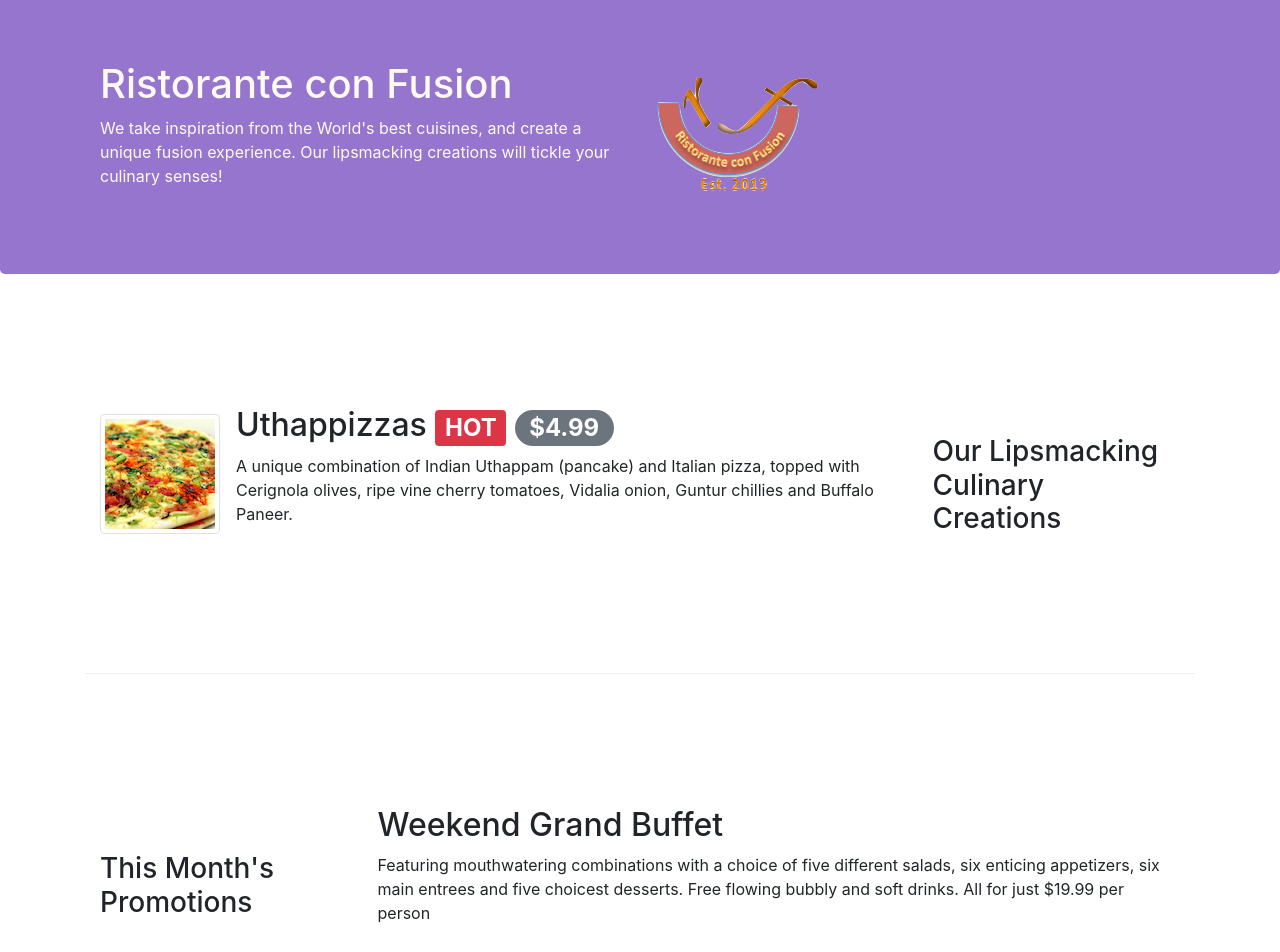
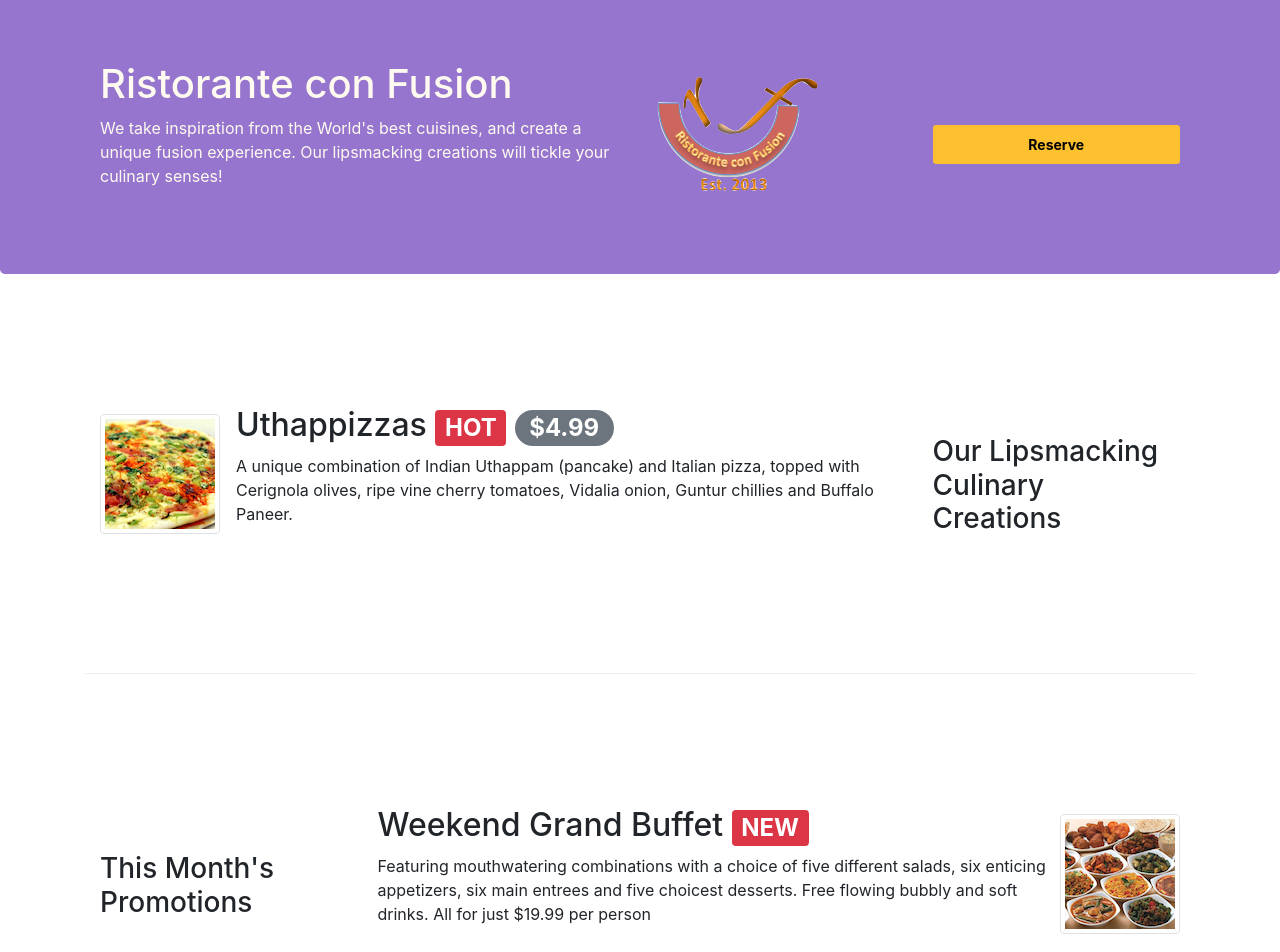
Before and after one commit to CodeXMalinga/conFusion, a website: page index.html in a window 1280 px wide. Shown: the part 60-1012 px from the top of the page. Drawn offline with nearby package versions, Linux system fonts and the light colour scheme.

Commit message:
Assignment 2 Completed Version

```diff
--- a/index.html
+++ b/index.html
@@ -86,6 +86,15 @@
           <div class="col-12 col-sm align-self-center">
             <img src="./img/logo.png" alt="loga" class="img-fluid" />
           </div>
+          <div class="col-sm align-self-center text-xl mt-4">
+            <a
+              href="#reserve"
+              role="button"
+              class="btn btn-sm btn-block p-2 font-weight-bold text-black"
+              style="background-color: #fdc02f; color: black"
+              >Reserve</a
+            >
+          </div>
         </div>
       </div>
     </header>
@@ -122,13 +131,24 @@
           <h3>This Month's Promotions</h3>
         </div>
         <div class="col col-sm col-md">
-          <h2>Weekend Grand Buffet</h2>
+          <div class="media">
+            <div class="media-body">
+              <h2 class="mt-0">
+                Weekend Grand Buffet <span class="badge badge-danger">NEW</span>
+              </h2>
               <p>
-            Featuring mouthwatering combinations with a choice of five different
-            salads, six enticing appetizers, six main entrees and five choicest
-            desserts. Free flowing bubbly and soft drinks. All for just $19.99
-            per person
+                Featuring mouthwatering combinations with a choice of five
+                different salads, six enticing appetizers, six main entrees and
+                five choicest desserts. Free flowing bubbly and soft drinks. All
+                for just $19.99 per person
               </p>
+            </div>
+            <img
+              src="./img/buffet.png"
+              alt="buffet"
+              class="d-flex img-thumbnail align-self-center"
+            />
+          </div>
         </div>
       </div>
 
@@ -157,7 +177,11 @@
         </div>
       </div>
 
-      <div class="row row-content align-items-center justify-content-sm-center">
+      <!--Reserve Table Section-->
+      <div
+        class="row row-content align-items-center justify-content-sm-center"
+        id="reserve"
+      >
         <div class="col-12 col-sm-8">
           <div class="card">
             <div
@@ -271,12 +295,16 @@
                       </div>
                     </div>
                   </div>
+                  <div
+                    class="align-items-center d-flex justify-content-center d-sm-block"
+                  >
                     <button
                       type="submit"
-                    class="btn btn-primary offset-sm-2 mt-2"
+                      class="btn btn-primary offset-sm-2 mt-2 w-100 col-sm-3"
                     >
                       Reserve
                     </button>
+                  </div>
                 </fieldset>
               </form>
             </div>
```
Lines whose indentation alone changed are shown as unchanged.
